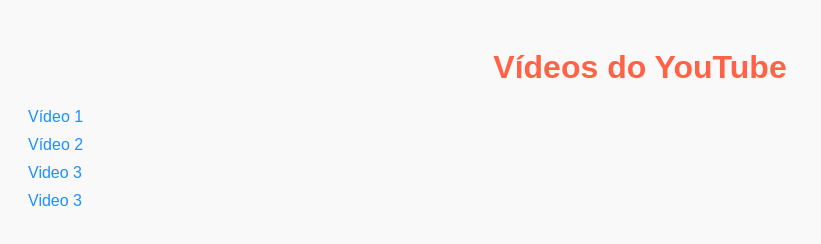
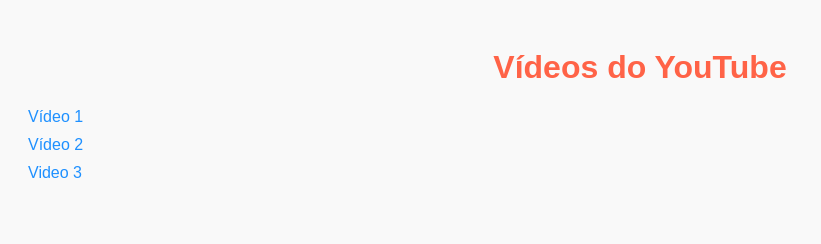
Before and after one commit to opedrovazz/ap2-plataformas-computacionais, a plain HTML site: page index.html in a window 1280 px wide. Shown: the whole page, without its empty margins (0-821 px from the left). Drawn offline with Linux system fonts and the light colour scheme.

Commit message:
Update index.html

```diff
--- a/index.html
+++ b/index.html
@@ -37,7 +37,6 @@
         <li><a href="https://www.youtube.com/watch?v=L_jWHffIx5E" target="_blank">Vídeo 1</a></li>
         <li><a href="https://www.youtube.com/watch?v=DLzxrzFCyOs" target="_blank">Vídeo 2</a></li>
         <li><a href="https://youtu.be/0AifTtY4y_U?si=XkWrVfFtlkN-7Fv7" target="_blank">Video 3</a></li>
-        <li><a href="https://youtu.be/0AifTtY4y_U?si=XkWrVfFtlkN-7Fv7" target="_blank">Video 3</a></li>
     </ul>
 </body>
 </html>
```
